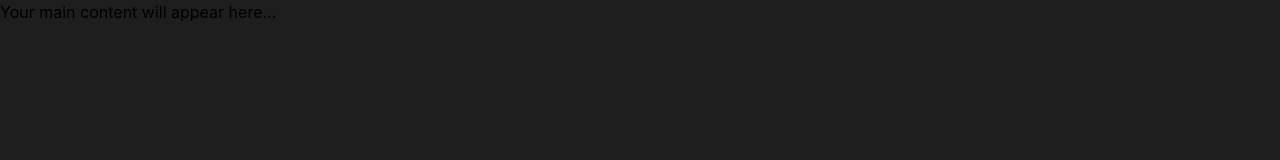
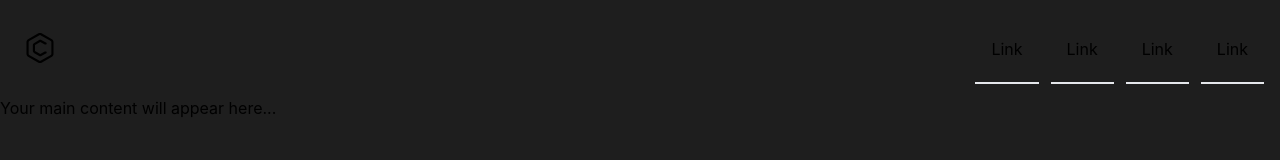
Before and after one commit to Git-DanD/dand-portfolio, a React (Create React App) app: page / in a window 1280 px wide. Shown: the top 160 px of the page. Built offline with nearby package versions, Linux system fonts and the light colour scheme.

Commit message:
added header

```diff
--- a/src/App.js
+++ b/src/App.js
@@ -1,5 +1,6 @@
 import React from "react";
 import Footer from "./Components/Footer";
+import Header from "./Components/Header";
 
 const App = () => {
   return (
@@ -10,6 +11,7 @@ const App = () => {
         minHeight: "100vh",
       }}
     >
+      <Header />
       <main style={{ flex: "1" }}>
         <p>Your main content will appear here...</p>
       </main>
--- a/src/Components/Header.js
+++ b/src/Components/Header.js
@@ -0,0 +1,82 @@
+import React from "react";
+
+const Header = () => {
+  return (
+    <header className="p-4 dark:bg-gray-100 dark:text-gray-800">
+      <div className="container flex justify-between h-16 mx-auto">
+        <a
+          rel="noopener noreferrer"
+          href="#"
+          aria-label="Back to homepage"
+          className="flex items-center p-2"
+        >
+          <svg
+            xmlns="http://www.w3.org/2000/svg"
+            fill="currentColor"
+            viewBox="0 0 32 32"
+            className="w-8 h-8 dark:text-violet-600"
+          >
+            <path d="M27.912 7.289l-10.324-5.961c-0.455-0.268-1.002-0.425-1.588-0.425s-1.133 0.158-1.604 0.433l0.015-0.008-10.324 5.961c-0.955 0.561-1.586 1.582-1.588 2.75v11.922c0.002 1.168 0.635 2.189 1.574 2.742l0.016 0.008 10.322 5.961c0.455 0.267 1.004 0.425 1.59 0.425 0.584 0 1.131-0.158 1.602-0.433l-0.014 0.008 10.322-5.961c0.955-0.561 1.586-1.582 1.588-2.75v-11.922c-0.002-1.168-0.633-2.189-1.573-2.742zM27.383 21.961c0 0.389-0.211 0.73-0.526 0.914l-0.004 0.002-10.324 5.961c-0.152 0.088-0.334 0.142-0.53 0.142s-0.377-0.053-0.535-0.145l0.005 0.002-10.324-5.961c-0.319-0.186-0.529-0.527-0.529-0.916v-11.922c0-0.389 0.211-0.73 0.526-0.914l0.004-0.002 10.324-5.961c0.152-0.090 0.334-0.143 0.53-0.143s0.377 0.053 0.535 0.144l-0.006-0.002 10.324 5.961c0.319 0.185 0.529 0.527 0.529 0.916z"></path>
+            <path d="M22.094 19.451h-0.758c-0.188 0-0.363 0.049-0.515 0.135l0.006-0.004-4.574 2.512-5.282-3.049v-6.082l5.282-3.051 4.576 2.504c0.146 0.082 0.323 0.131 0.508 0.131h0.758c0.293 0 0.529-0.239 0.529-0.531v-0.716c0-0.2-0.11-0.373-0.271-0.463l-0.004-0.002-5.078-2.777c-0.293-0.164-0.645-0.26-1.015-0.26-0.39 0-0.756 0.106-1.070 0.289l0.010-0.006-5.281 3.049c-0.636 0.375-1.056 1.055-1.059 1.834v6.082c0 0.779 0.422 1.461 1.049 1.828l0.009 0.006 5.281 3.049c0.305 0.178 0.67 0.284 1.061 0.284 0.373 0 0.723-0.098 1.027-0.265l-0.012 0.006 5.080-2.787c0.166-0.091 0.276-0.265 0.276-0.465v-0.716c0-0.293-0.238-0.529-0.529-0.529z"></path>
+          </svg>
+        </a>
+        <ul className="items-stretch hidden space-x-3 md:flex">
+          <li className="flex">
+            <a
+              rel="noopener noreferrer"
+              href="#"
+              className="flex items-center px-4 -mb-1 border-b-2 dark:border-"
+            >
+              Link
+            </a>
+          </li>
+          <li className="flex">
+            <a
+              rel="noopener noreferrer"
+              href="#"
+              className="flex items-center px-4 -mb-1 border-b-2 dark:border-"
+            >
+              Link
+            </a>
+          </li>
+          <li className="flex">
+            <a
+              rel="noopener noreferrer"
+              href="#"
+              className="flex items-center px-4 -mb-1 border-b-2 dark:border- dark:text-violet-600 dark:border-violet-600"
+            >
+              Link
+            </a>
+          </li>
+          <li className="flex">
+            <a
+              rel="noopener noreferrer"
+              href="#"
+              className="flex items-center px-4 -mb-1 border-b-2 dark:border-"
+            >
+              Link
+            </a>
+          </li>
+        </ul>
+        <button className="flex justify-end p-4 md:hidden">
+          <svg
+            xmlns="http://www.w3.org/2000/svg"
+            fill="none"
+            viewBox="0 0 24 24"
+            stroke="currentColor"
+            className="w-6 h-6"
+          >
+            <path
+              strokeLinecap="round"
+              strokeLinejoin="round"
+              strokeWidth="2"
+              d="M4 6h16M4 12h16M4 18h16"
+            ></path>
+          </svg>
+        </button>
+      </div>
+    </header>
+  );
+};
+
+export default Header;
```
